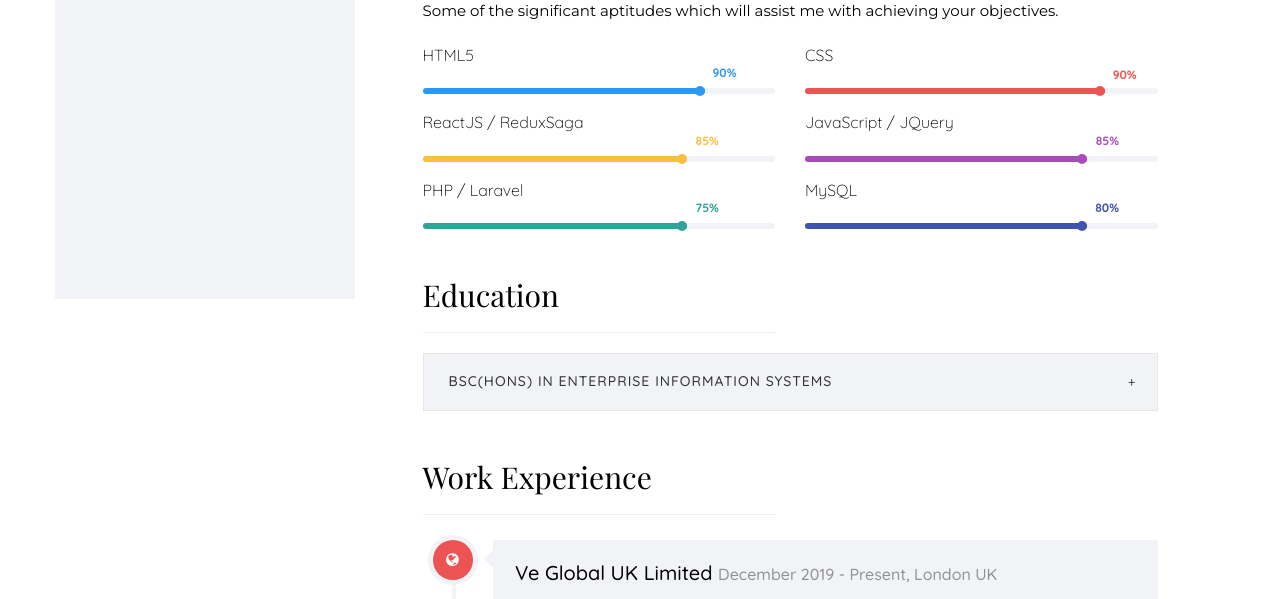
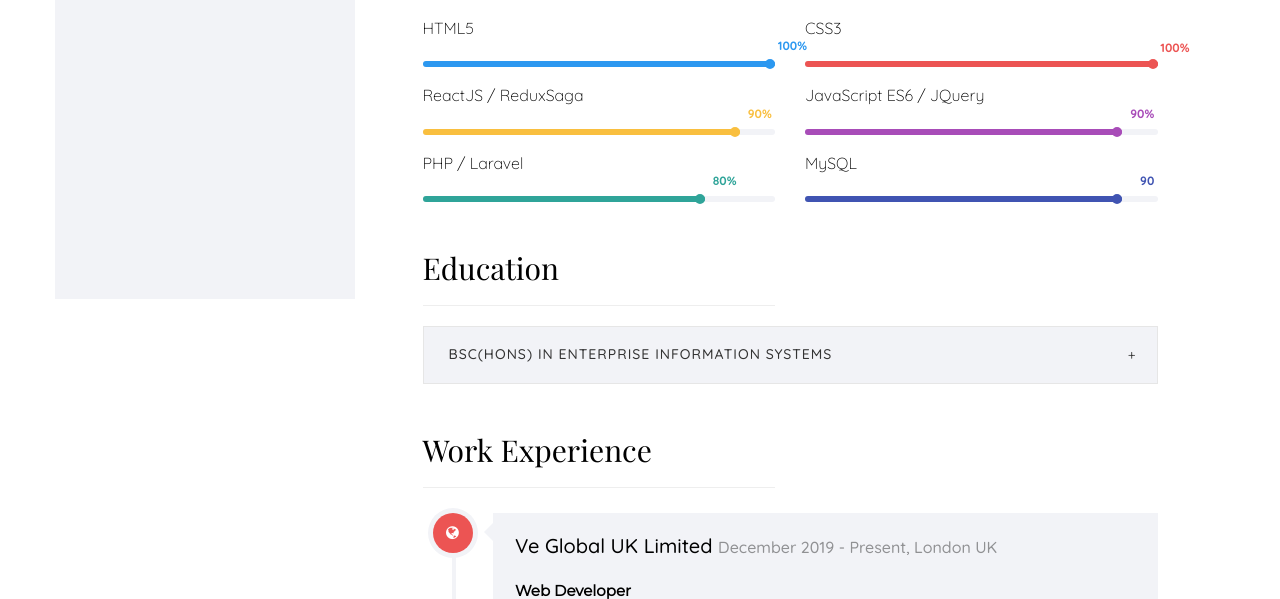
Before and after one commit to ykfung/ykfung.github.io, a plain HTML site: page index.html in a window 1280 px wide. Shown: the part 501-1100 px from the top of the page. Drawn offline with nearby package versions, Linux system fonts and the light colour scheme; a web font is replaced by a local one.

Commit message:
CV updated

```diff
--- a/index.html
+++ b/index.html
@@ -103,7 +103,7 @@
 								<div class="about-desc">
 								    <h2>About Me</h2>
                                     <hr>
-                                    <p>Having been a full stack web developer since 2016, my main responsibility is to develop awesome web applications. I enjoy in creating clean, simple, fast and creative user interfaces using the latest web technologies.</p>
+                                    <p>Young, passionate female web developer with over 4 years of experience in full stack web development. Fast learner and always open to new technologies.</p>
 								</div>
 				        </div>
                     </div>
@@ -136,20 +136,20 @@
 				    <div class="progress-wrap">
 				        <h3>HTML5</h3>
 				        <div class="progress">
-				            <div class="progress-bar color-1" role="progressbar" aria-valuenow="80"
-								  	aria-valuemin="0" aria-valuemax="100" style="width:80%">
-								<span>90%</span>
+				            <div class="progress-bar color-1" role="progressbar" aria-valuenow="100"
+								  	aria-valuemin="0" aria-valuemax="100" style="width:100%">
+								<span>100%</span>
 				            </div>
                         </div>
 				    </div>
 				</div>
 				<div class="col-md-6 animate-box" data-animate-effect="fadeInRight">
 				    <div class="progress-wrap">
-				        <h3>CSS</h3>
+				        <h3>CSS3</h3>
 				        <div class="progress">
-				            <div class="progress-bar color-2" role="progressbar" aria-valuenow="85"
-                                 aria-valuemin="0" aria-valuemax="100" style="width:85%">
-				                <span>90%</span>
+				            <div class="progress-bar color-2" role="progressbar" aria-valuenow="100"
+                                 aria-valuemin="0" aria-valuemax="100" style="width:100%">
+				                <span>100%</span>
 				            </div>
 				        </div>
 				    </div>
@@ -158,20 +158,20 @@
 				    <div class="progress-wrap">
 				        <h3>ReactJS / ReduxSaga</h3>
 				        <div class="progress">
-				            <div class="progress-bar color-3" role="progressbar" aria-valuenow="75"
-								  	aria-valuemin="0" aria-valuemax="100" style="width:75%">
-				                <span>85%</span>
+				            <div class="progress-bar color-3" role="progressbar" aria-valuenow="90"
+								  	aria-valuemin="0" aria-valuemax="100" style="width:90%">
+				                <span>90%</span>
 				            </div>
 				        </div>
 				    </div>
 				</div>
 				<div class="col-md-6 animate-box" data-animate-effect="fadeInRight">
 				    <div class="progress-wrap">
-				        <h3>JavaScript / JQuery</h3>
+				        <h3>JavaScript ES6 / JQuery</h3>
 				        <div class="progress">
-				            <div class="progress-bar color-4" role="progressbar" aria-valuenow="80"
-								  	aria-valuemin="0" aria-valuemax="100" style="width:80%">
-								<span>85%</span>
+				            <div class="progress-bar color-4" role="progressbar" aria-valuenow="90"
+								  	aria-valuemin="0" aria-valuemax="100" style="width:90%">
+								<span>90%</span>
 				            </div>
 				        </div>
 				    </div>
@@ -180,9 +180,9 @@
 				    <div class="progress-wrap">
 				        <h3>PHP / Laravel</h3>
 				            <div class="progress">
-								<div class="progress-bar color-5" role="progressbar" aria-valuenow="75"
-								  	aria-valuemin="0" aria-valuemax="100" style="width:75%">
-								    <span>75%</span>
+								<div class="progress-bar color-5" role="progressbar" aria-valuenow="80"
+								  	aria-valuemin="0" aria-valuemax="100" style="width:80%">
+								    <span>80%</span>
 								</div>
 				            </div>
 				    </div>
@@ -191,9 +191,9 @@
 				    <div class="progress-wrap">
 				        <h3>MySQL</h3>
 				        <div class="progress">
-				            <div class="progress-bar color-6" role="progressbar" aria-valuenow="80"
-								  	aria-valuemin="0" aria-valuemax="100" style="width:80%">
-								<span>80%</span>
+				            <div class="progress-bar color-6" role="progressbar" aria-valuenow="90"
+								  	aria-valuemin="0" aria-valuemax="100" style="width:90%">
+								<span>90</span>
 				            </div>
 				        </div>
 				    </div>
@@ -226,7 +226,8 @@
 									</div>
 									<div id="collapseTwo" class="panel-collapse collapse" role="tabpanel" aria-labelledby="headingTwo">
 										<div class="panel-body">
-									            <p>Gradurated from <b>The Hong Kong Polytechnic University</b> in 2016</p>
+											<p>Department of Computing, <b> Hong Kong Polytechnic University</b>, 2012 - 2016</p>
+											<p>Graded A in Web App Development, Algorithms, Big Data, and Mathematics related subjects.</p>
 										</div>
 									</div>
 								</div>
```
Also changed, not shown: 2 other files. Lines whose indentation alone changed are shown as unchanged.
